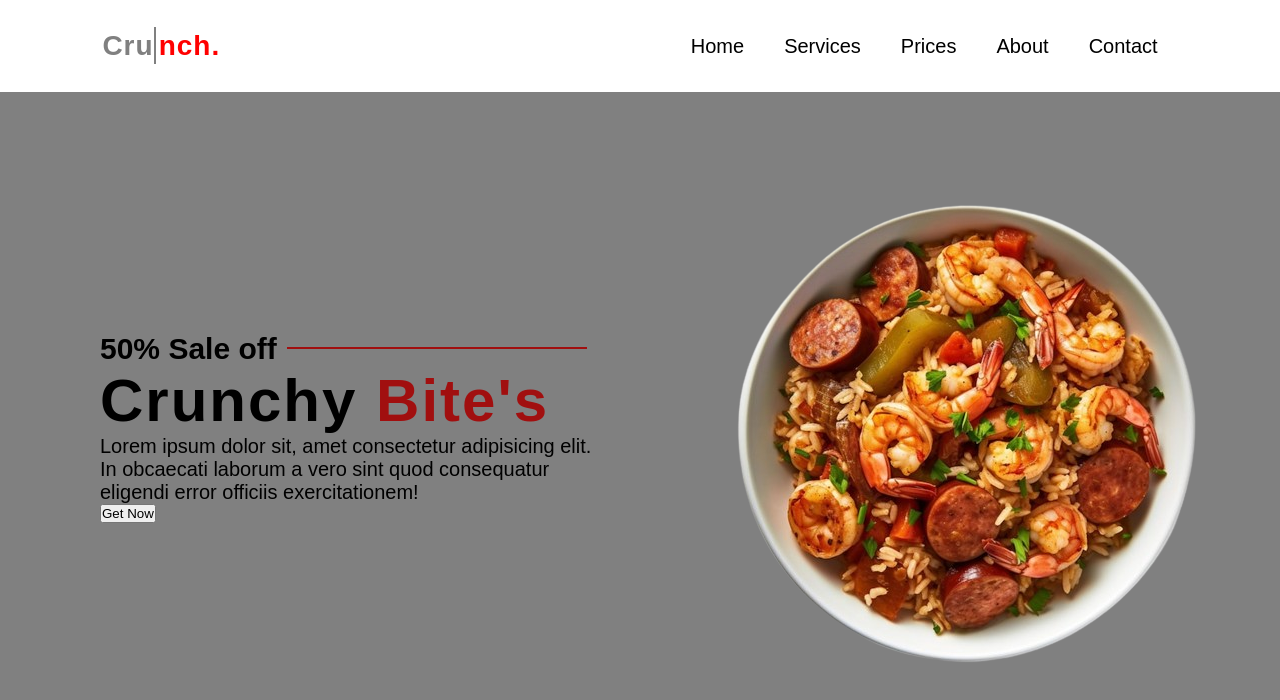
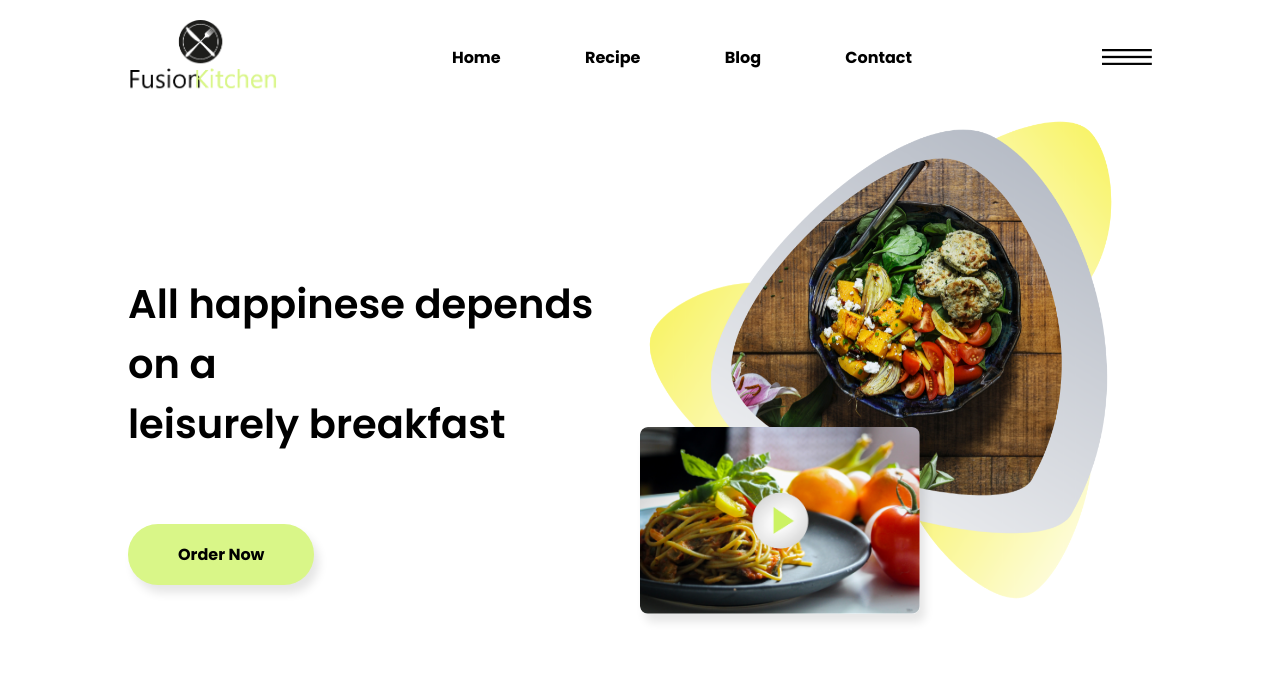
Before and after one commit to shayanshahDeveloper/Project-35--Extra-Files-, a plain HTML site: page index.html in a window 1280 px wide. Drawn offline with Linux system fonts and the light colour scheme.

Commit message:
Major changes In CSS & HTML

```diff
--- a/index.html
+++ b/index.html
@@ -7,28 +7,27 @@
     <title>Project | Shayan Shah</title>
   </head>
   <body>
-    <header>
-      <div class="logo">Cru<span>nch.</span></div>
-      <nav class="navbar">
-        <ul class="nav_links">
+    <div class="hero">
+      <nav>
+        <img src="./assets/logo.png" alt="logo" class="logo" />
+        <ul>
           <li><a href="#">Home</a></li>
-          <li><a href="#">Services</a></li>
-          <li><a href="#">Prices</a></li>
-          <li><a href="#">About</a></li>
+          <li><a href="#">Recipe</a></li>
+          <li><a href="#">Blog</a></li>
           <li><a href="#">Contact</a></li>
         </ul>
+        <img src="./assets/menu.png" alt="logo" class="menu-img" />
       </nav>
-    </header>
-    <section class="main">
-      <div class="content">
-        <h3>50% Sale off</h3>
-        <h2>Crunchy <span>Bite's</span></h1>
-            <p>Lorem ipsum dolor sit, amet consectetur adipisicing elit. In obcaecati laborum a vero sint quod consequatur eligendi error officiis exercitationem!</p>
-<button class="btn">Get Now</button>
+      <div class="row">
+        <div class="col">
+          <h1>All happinese depends on a <br />leisurely breakfast</h1>
+          <a href="#">Order Now</a>
+        </div>
+        <div class="col">
+          <img src="./assets/pic1.png" class="feature-img" />
+          <img src="./assets/pic2.png" class="thumbnail-img" />
+        </div>
       </div>
-      <div class="main-img">
-        <img src="./images/bg1.png" alt="Bg">
-      </div>
-    </section>
+    </div>
   </body>
 </html>
--- a/style.css
+++ b/style.css
@@ -1,118 +1,180 @@
+@import url("https://fonts.googleapis.com/css2?family=Poppins:ital,wght@0,100;0,200;0,300;0,400;0,500;0,600;0,700;0,800;0,900;1,100;1,200;1,300;1,400;1,500;1,600;1,700;1,800;1,900&display=swap");
+
 * {
   padding: 0;
   margin: 0;
   box-sizing: border-box;
-  font-family: sans-serif;
+  font-family: "Poppins", sans-serif;
 }
 
-header {
+body {
+  overflow: hidden;
+}
+
+.hero {
   width: 100%;
-  top: 0;
-  left: 0;
+  height: 100vh;
+  padding: 20px 10%;
+}
+
+nav {
+  width: 100%;
   display: flex;
   align-items: center;
   justify-content: space-between;
-  padding: 20px 8%;
-  margin: 10px 0;
 }
 
-.logo {
-  font-size: 28px;
-  font-weight: 600;
-  letter-spacing: 1px;
-  color: grey;
+nav .logo {
+  width: 150px;
+  cursor: pointer;
 }
 
-.logo span {
-  color: red;
-  border-left: 2px solid grey;
-  padding: 3px;
+nav .menu-img {
+  width: 50px;
+  cursor: pointer;
 }
 
-.nav_links {
-  display: flex;
-  list-style: none;
+nav ul {
+  flex: 1;
+  text-align: right;
+  margin-right: 150px;
+  animation: nav 1s ease forwards;
 }
 
-.nav_links a {
-  padding: 20px;
-  align-items: center;
+nav ul li {
+  list-style: none;
+  display: inline-block;
+  margin: 10px 30px;
+}
+
+nav ul li a {
   text-decoration: none;
   color: black;
-  font-size: 20px;
-  transition: 0.3s;
+  font-weight: 700;
+  position: relative;
+  padding: 10px;
+}
+
+nav ul li a::before {
+  content: "";
+  width: 100%;
+  height: 0px;
+  background: #d9f688;
+  position: absolute;
+  z-index: -1;
+  left: 0;
+  bottom: -5px;
+  border-bottom-left-radius: 8px;
+  border-bottom-right-radius: 8px;
+  transition: height 0.5s;
+}
+
+nav ul li a:hover::before {
+  height: 85px;
+}
+
+.row {
+  display: flex;
+  flex-wrap: wrap;
+}
+
+.col {
+  flex-basis: 50%;
   position: relative;
 }
 
-.nav_links a:hover {
-  color: red;
+.feature-img {
+  width: 100%;
+  margin-top: 10px;
+  animation: right 1s ease forwards;
 }
 
-.nav_links a:after {
+.thumbnail-img {
+  width: 280px;
   position: absolute;
-  content: "";
-  width: 0%;
-  height: 2px;
-  background: red;
-  top: 45px;
+  bottom: 10px;
   left: 0;
-  transition: 0.3s;
+  border-radius: 8px;
+  box-shadow: 5px 8px 10px rgba(0, 0, 0, 0.1);
+  animation: bottom 1s ease forwards;
 }
 
-.nav_links a:hover::after {
-  width: 100%;
+.col h1 {
+  margin-top: 180px;
+  font-size: 40px;
+  font-weight: 600;
+  animation: left 1s ease forwards;
 }
 
-.main {
-  width: 100%;
-  min-height: 100vh;
-  background: grey;
-  display: flex;
-
-  position: relative;
+.col a {
+  text-decoration: none;
+  padding: 18px 50px;
+  border-radius: 30px;
+  background: #d9f688;
+  display: inline-block;
+  color: black;
+  font-weight: 700;
+  margin-top: 70px;
+  box-shadow: 5px 8px 10px rgba(0, 0, 0, 0.1);
+  transition: 0.3s;
+  animation: btn 1s ease forwards;
 }
 
-.main .content {
-  position: absolute;
-  top: 30%;
-  padding-left: 100px;
+.col a:hover {
+  transform: scale(1.1);
 }
 
-.content h2 {
-  font-size: 60px;
-  font-weight: 800;
-  letter-spacing: 2px;
+@keyframes right {
+  0% {
+    opacity: 0;
+    transform: translateX(300px);
+  }
+  100% {
+    opacity: 1;
+    transform: translateX(0);
+  }
 }
 
-.content h2 span {
-  color: rgb(161, 15, 15);
+@keyframes bottom {
+  0% {
+    opacity: 0;
+    transform: translateY(300px);
+  }
+  100% {
+    opacity: 1;
+    transform: translateY(0);
+  }
 }
 
-.content h3 {
-  font-size: 30px;
-  font-weight: 600;
-  position: relative;
+@keyframes nav {
+  0% {
+    opacity: 0;
+    transform: translateY(-100px);
+  }
+  100% {
+    opacity: 1;
+    transform: translateY(0);
+  }
 }
 
-.content h3::after {
-  position: absolute;
-  content: "";
-  width: 60%;
-  height: 2px;
-  background: rgb(161, 15, 15);
-  top: 15px;
-  margin-left: 10px;
+@keyframes left {
+  0% {
+    opacity: 0;
+    transform: translateX(-300px);
+  }
+  100% {
+    opacity: 1;
+    transform: translateX(0);
+  }
 }
 
-.content p {
-  max-width: 500px;
-  font-size: 20px;
-  font-weight: 500;
+@keyframes btn {
+  0% {
+    opacity: 0;
+    transform: translateY(400px);
+  }
+  100% {
+    opacity: 1;
+    transform: translateY(0);
+  }
 }
-
-.main-img img {
-  position: absolute;
-  max-width: 750px;
-  right: 5%;
-  top: 12%;
-}
```
Also changed, not shown: assets/logo.png (added), assets/menu.png (added), assets/pic1.png (added), assets/pic2.png (added), images/bg1.png (deleted), 1 other file.
